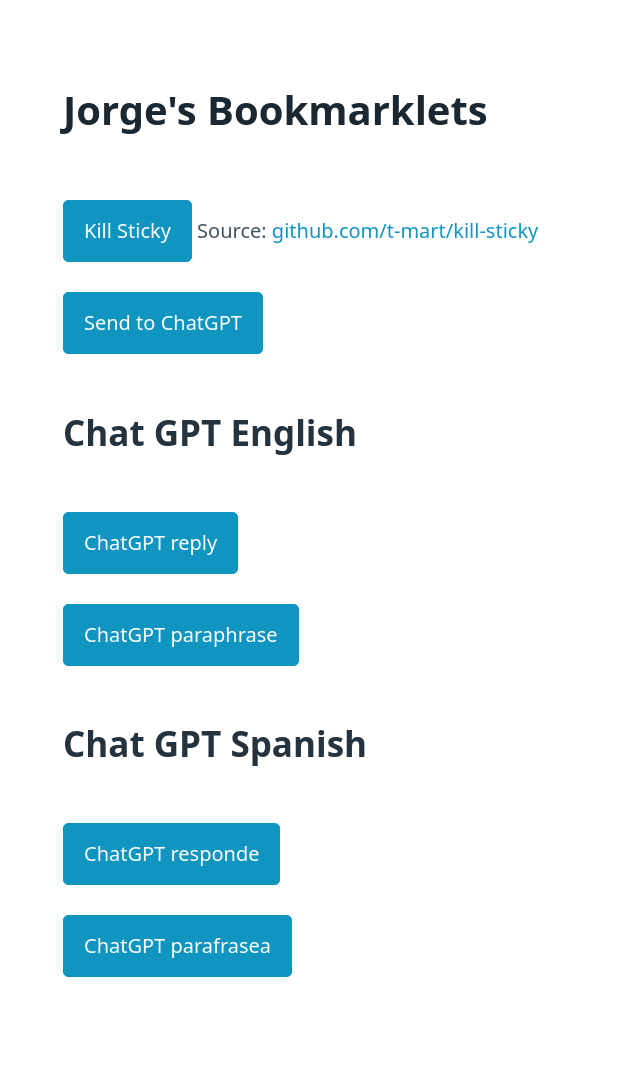
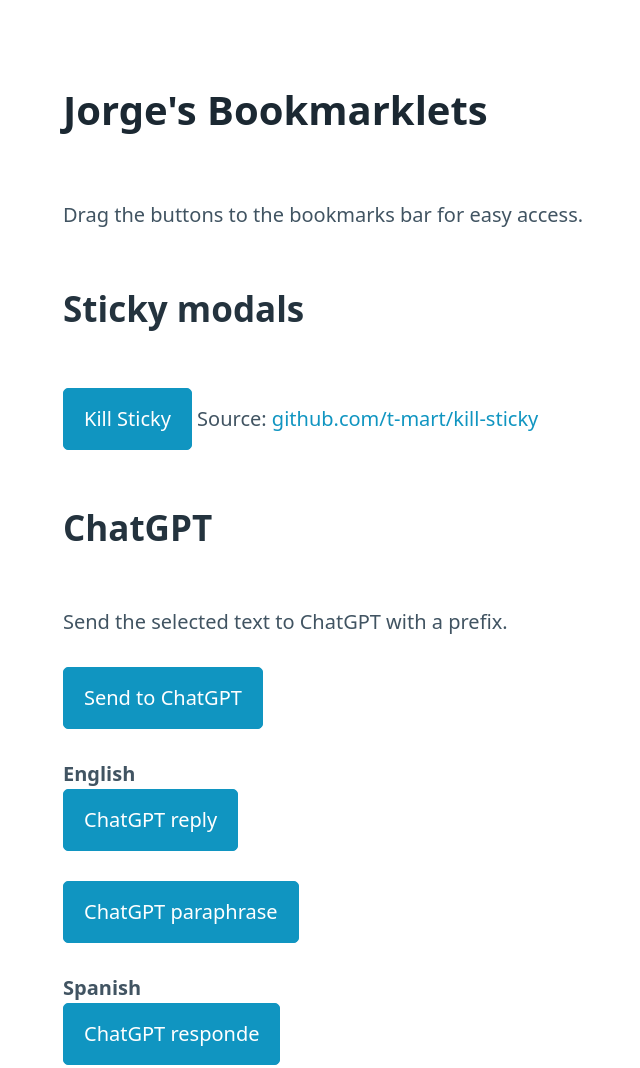
Before and after one commit to jorgebg/bookmarklets, a plain HTML site: page index.html in a window 1280 px wide. Shown: the top 1068 px of the page, without its empty margins (12-652 px from the left). Drawn offline with nearby package versions, Linux system fonts and the light colour scheme.

Commit message:
reorganize

```diff
--- a/index.html
+++ b/index.html
@@ -12,6 +12,8 @@
   <body>
     <main class="container">
       <h1>Jorge's Bookmarklets</h1>
+      <p>Drag the buttons to the bookmarks bar for easy access.</p>
+      <h2>Sticky modals</h2>
       <p>
         <a
           role="button"
@@ -23,6 +25,10 @@
           >github.com/t-mart/kill-sticky</a
         >
       </p>
+      <h2>ChatGPT</h2>
+
+      <p>Send the selected text to ChatGPT with a prefix.</p>
+
       <p>
         <a
           role="button"
@@ -30,7 +36,7 @@
           >Send to ChatGPT</a
         >
       </p>
-      <h2>Chat GPT English</h2>
+      <strong>English</strong>
       <p>
         <a
           role="button"
@@ -45,7 +51,7 @@
           >ChatGPT paraphrase</a
         >
       </p>
-      <h2>Chat GPT Spanish</h2>
+      <strong>Spanish</strong>
       <p>
         <a
           role="button"
```
